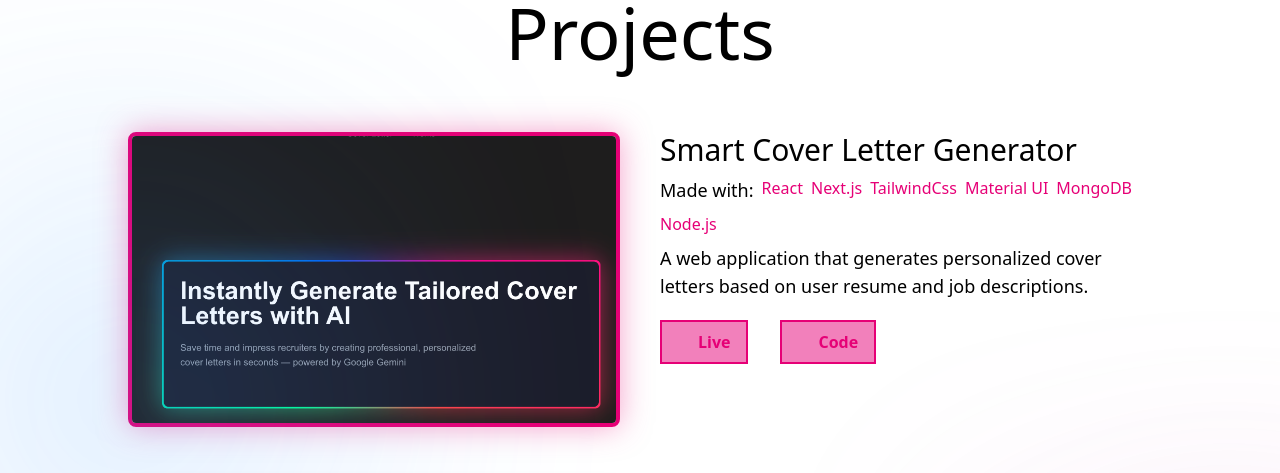
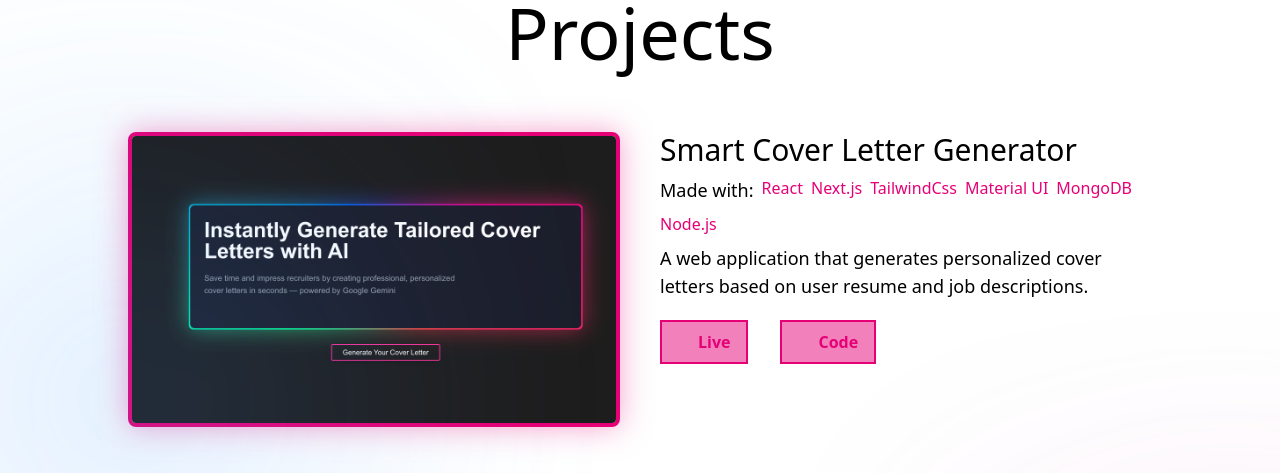
Before and after one commit to whoisrgxu/Personal-Site, a Next.js app in the folder my-app/: page / in a window 1280 px wide. Shown: the part 2460-2933 px from the top of the page. Built offline with nearby package versions, Linux system fonts and the light colour scheme; some icons are missing.

Commit message:
Fix project img

```diff
--- a/my-app/src/Common/Projects.js
+++ b/my-app/src/Common/Projects.js
@@ -5,7 +5,7 @@ const projects = [
     Description: "A web application that generates personalized cover letters based on user resume and job descriptions.",
     Link: "https://smart-cover-letter.vercel.app/",
     RepoLink: "https://github.com/whoisrgxu/smart-cover-letter/",
-    Image: "/smart-cover-letter.png",
+    Image: "/covercl.png",
   },
   {
     Title: "MealKit Delivery App",
```
Also changed, not shown: my-app/public/covercl.png (added), my-app/public/smart-cover-letter.png (deleted).
